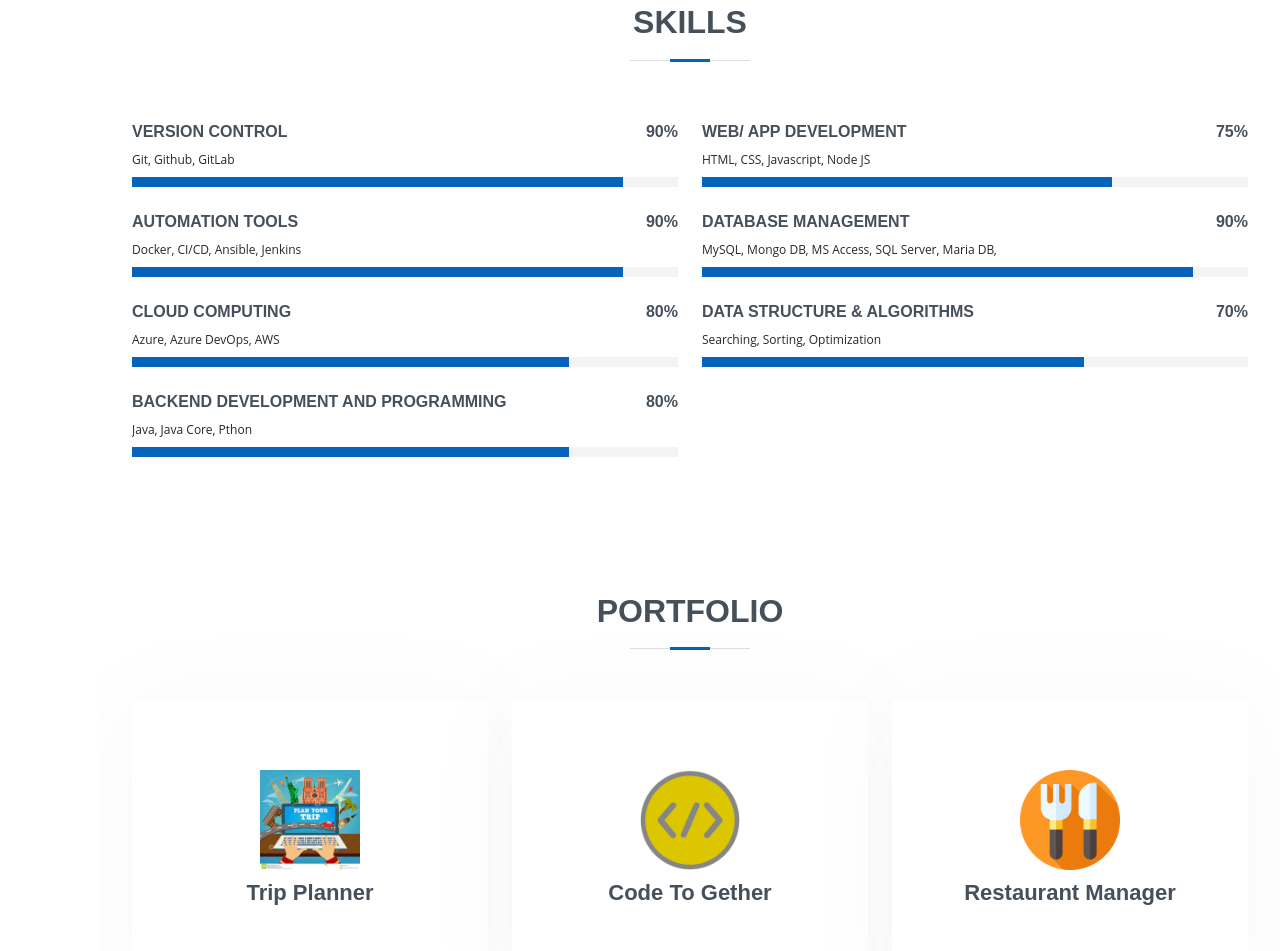
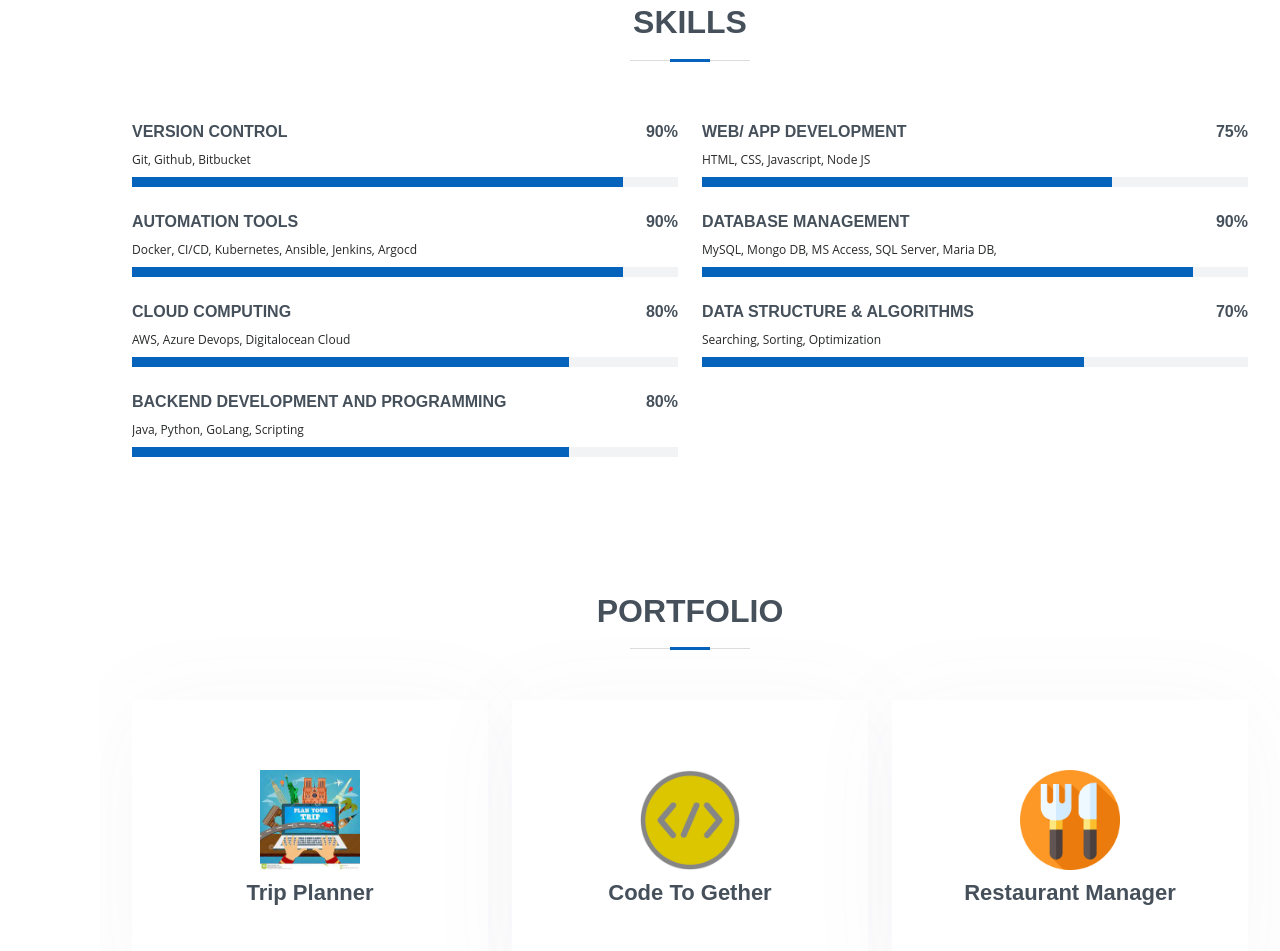
Before and after one commit to jay-kava-16/JayKava-Portfolio, a plain HTML site: page index.html in a window 1280 px wide. Shown: the part 2401-3352 px from the top of the page. Drawn offline with Linux system fonts and the light colour scheme.

Commit message:
Update index.html

```diff
--- a/index.html
+++ b/index.html
@@ -177,7 +177,7 @@
           <div class="col-lg-6">
             <div class="progress">
               <h6 class="skill">Version Control <i class="val">90%</i></h6>
-              <span>Git, Github, GitLab</span>
+              <span>Git, Github, Bitbucket</span>
               <div class="progress-bar-wrap">
                 <div class="progress-bar" role="progressbar" aria-valuenow="90" aria-valuemin="0" aria-valuemax="100"></div>
               </div>
@@ -185,7 +185,7 @@
 
             <div class="progress">
               <h6 class="skill">Automation Tools<i class="val">90%</i></h6>
-              <span>Docker, CI/CD, Ansible, Jenkins</span>
+              <span>Docker, CI/CD, Kubernetes, Ansible, Jenkins, Argocd</span>
               <div class="progress-bar-wrap">
                 <div class="progress-bar" role="progressbar" aria-valuenow="90" aria-valuemin="0" aria-valuemax="100"></div>
               </div>
@@ -193,7 +193,7 @@
 
             <div class="progress">
               <h6 class="skill">Cloud Computing<i class="val">80%</i></h6>
-              <span>Azure, Azure DevOps, AWS</span>
+              <span>AWS, Azure Devops, Digitalocean Cloud</span>
               <div class="progress-bar-wrap">
                 <div class="progress-bar" role="progressbar" aria-valuenow="80" aria-valuemin="0" aria-valuemax="100"></div>
               </div>
@@ -201,7 +201,7 @@
 
             <div class="progress">
               <h6 class="skill">Backend Development and Programming <i class="val">80%</i></h6>
-              <span>Java, Java Core, Pthon</span>
+              <span>Java, Python, GoLang, Scripting</span>
               <div class="progress-bar-wrap">
                 <div class="progress-bar" role="progressbar" aria-valuenow="80" aria-valuemin="0" aria-valuemax="100"></div>
               </div>
```
